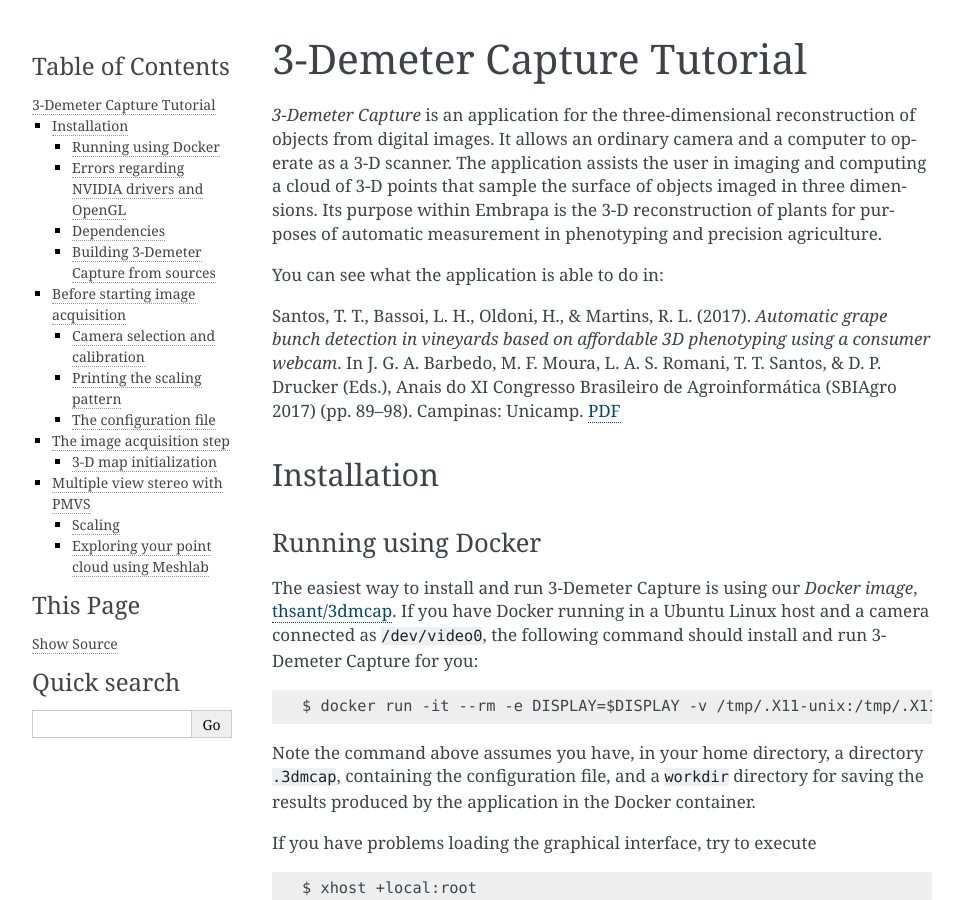
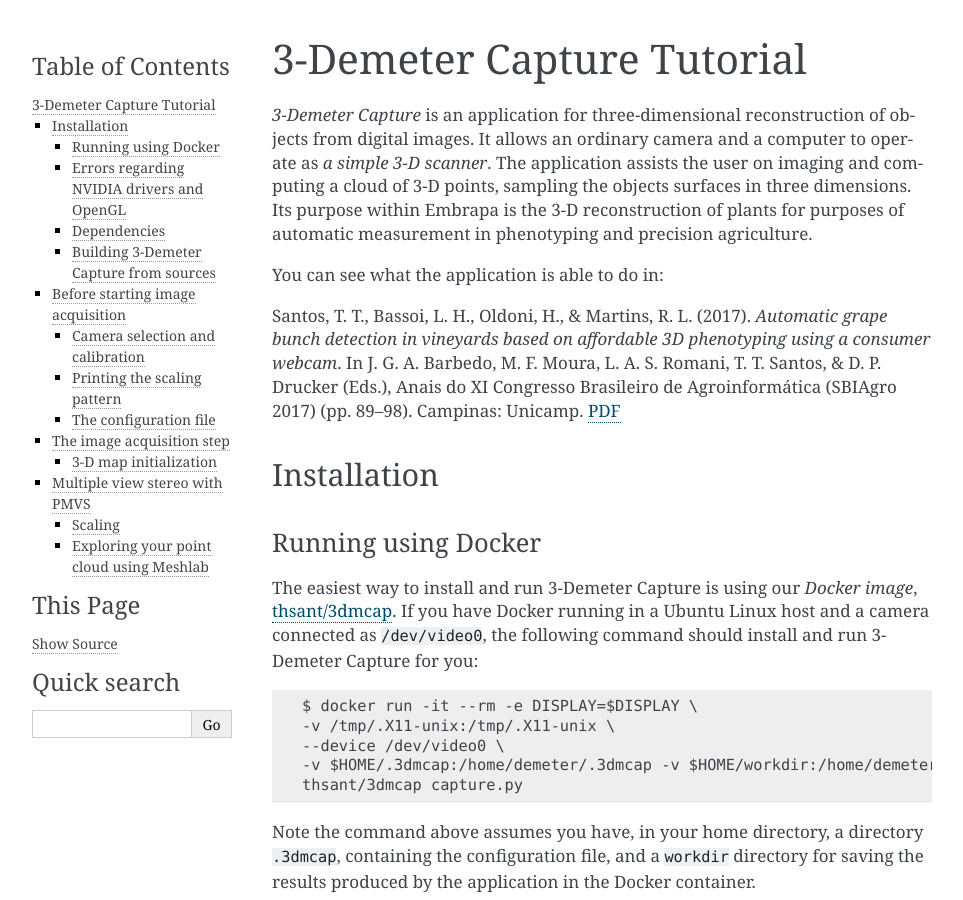
Before and after one commit to thsant/3dmcap, a Sphinx documentation site: the page built from doc/index.rst, in a window 1280 px wide and 900 px high. Shown: the whole window, without its empty margins (148-1111 px from the left). Built offline with Sphinx 7.4.7, drawn with Linux system fonts in a browser that asks for light colours; some of the changed text lies outside the part shown.

Commit message:
Documentation corrections and fixes.

```diff
--- a/doc/index.rst
+++ b/doc/index.rst
@@ -6,11 +6,11 @@
 3-Demeter Capture Tutorial
 ==========================
 
-*3-Demeter Capture* is an application for the three-dimensional
+*3-Demeter Capture* is an application for three-dimensional
 reconstruction of objects from digital images. It allows an ordinary
-camera and a computer to operate as a 3-D scanner. The application
-assists the user in imaging and computing a cloud of 3-D points that
-sample the surface of objects imaged in three dimensions. Its purpose
+camera and a computer to operate as *a simple 3-D scanner*. The
+application assists the user on imaging and computing a cloud of 3-D
+points, sampling the objects surfaces in three dimensions. Its purpose
 within Embrapa is the 3-D reconstruction of plants for purposes of
 automatic measurement in phenotyping and precision agriculture.
 
@@ -39,7 +39,11 @@
 
 ::
 
-   $ docker run -it --rm -e DISPLAY=$DISPLAY -v /tmp/.X11-unix:/tmp/.X11-unix --device /dev/video0 -v $HOME/.3dmcap:/home/demeter/.3dmcap -v $HOME/workdir:/home/demeter/workdir thsant/3dmcap capture.py
+   $ docker run -it --rm -e DISPLAY=$DISPLAY \
+   -v /tmp/.X11-unix:/tmp/.X11-unix \
+   --device /dev/video0 \
+   -v $HOME/.3dmcap:/home/demeter/.3dmcap -v $HOME/workdir:/home/demeter/workdir \
+   thsant/3dmcap capture.py
 
 
 Note the command above assumes you have, in your home directory, a directory ``.3dmcap``, containing the configuration file, and a
@@ -124,8 +128,10 @@
 
 ::
 
-    apt-get install -y git libgtk2.0-dev pkg-config libavcodec-dev libavformat-dev libswscale-dev
-    apt-get install -y python-dev python-numpy libtbb2 libtbb-dev libjpeg-dev libpng-dev libtiff-dev libjasper-dev libdc1394-22-dev
+    apt-get install -y git libgtk2.0-dev pkg-config libavcodec-dev \
+    libavformat-dev libswscale-dev
+    apt-get install -y python-dev python-numpy libtbb2 libtbb-dev \
+    libjpeg-dev libpng-dev libtiff-dev libjasper-dev libdc1394-22-dev
 
 Get the `OpenCV 3.4.1 sources <https://opencv.org/releases.html>`__ and
 extract the files to ``/usr/local/src``. Then build OpenCV:
@@ -258,7 +264,11 @@
 
 ::
 
-   $ docker run -it --rm -e DISPLAY=$DISPLAY -v /tmp/.X11-unix:/tmp/.X11-unix --device /dev/video1 -v /tmp:/home/demeter/workdir:rw -v /home/thiago/.3dmcap:/home/demeter/.3dmcap thsant/3dmcap camcal.py --device /dev/video1 --fwidth 1920 --fheight 1080
+   $ docker run -it --rm -e DISPLAY=$DISPLAY \
+   -v /tmp/.X11-unix:/tmp/.X11-unix \
+   --device /dev/video1 -v /tmp:/home/demeter/workdir:rw \
+   -v /home/thiago/.3dmcap:/home/demeter/.3dmcap \
+   thsant/3dmcap camcal.py --device /dev/video1 --fwidth 1920 --fheight 1080
 
 You should print the *chessboard pattern*  available in the `resources directory` and use the application to capture images of it from multiples views, as seen in the figure below.
 
```
Also changed, not shown: 1 other file.
